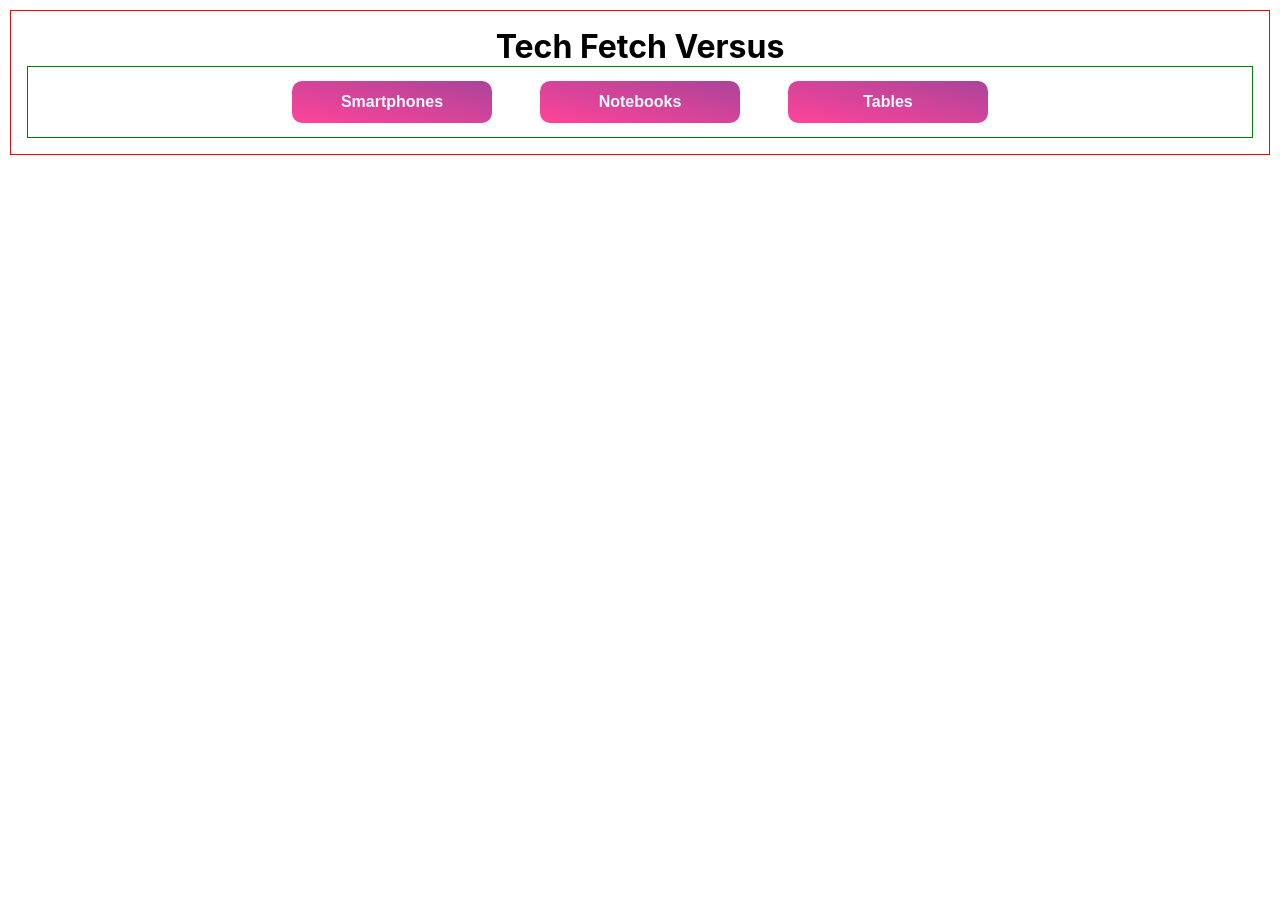
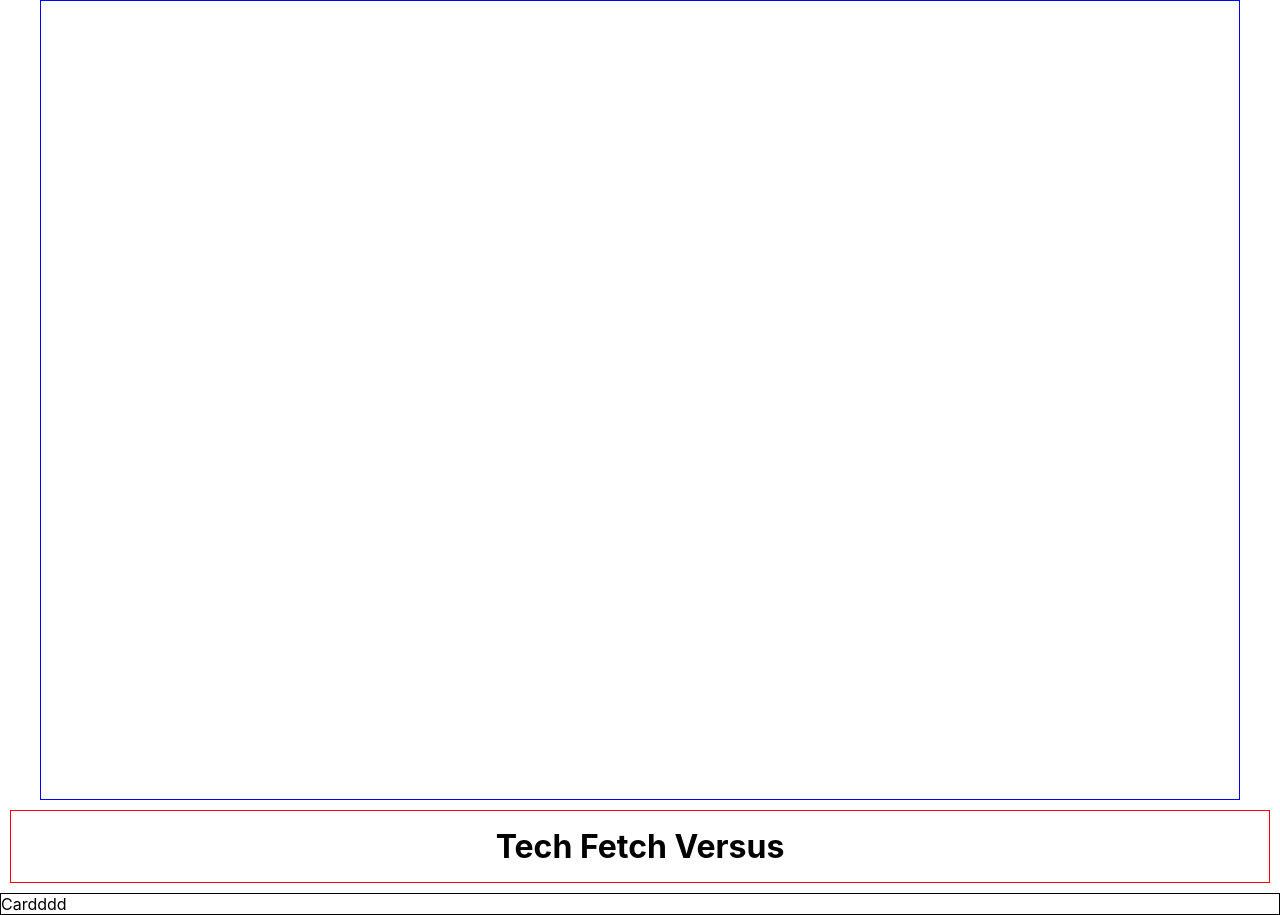
Before and after one commit to xStrato/fetch-tech-app, a React (Create React App) app: page / in a window 1280 px wide. Before the commit the page ends 800 px from the top, so only its background shows below. Built offline with nearby package versions, Linux system fonts and the light colour scheme.

Commit message:
fix: saving before big change in the components styles

```diff
--- a/src/Components/App.tsx
+++ b/src/Components/App.tsx
@@ -1,28 +1,52 @@
-import { stringify } from 'querystring';
 import React from 'react';
-import Header from './Header'
-import '../Styles/Header/Header.css'
+import '../Styles/App.css'
+import { ICard, IProps } from '../Interfaces'
+import { inspect } from 'util';
 
-interface IProps
-{
-  [props: string]: number | string //| {pessoa: string, idade: number}
-}
+// const [ativo, setAtivo] = React.useState(0)
 
 export default class App
 {
-  static Header(props: any): JSX.Element
+  //Responsible only for rendering the children
+  static Container(props?: any): JSX.Element
   {
-    const [ativo, setAtivo] = React.useState(0)
-
     return (
-      <div className="header-main-div">
-        <h1>Tech Fetch Versus</h1>
-        {props.children}
+      <div className="app-container">
       </div>
     )
   }
 
-  static Footer(props?: any): JSX.Element {
-    throw new Error('Method not implemented.');
+  static Header(props?: any): JSX.Element
+  {
+    return (
+      <div className="app-header">
+        <h1>Tech Fetch Versus</h1>
+      </div>
+    )
+  }
+
+  static Section({children: {type: Card}}: IProps<JSX.Element>): JSX.Element {
+
+    const [data, setData] = React.useState(0)
+
+    const cardProps: ICard = {
+      id: "200000",
+      name: "Lammar Hammer",
+      price: 2000,
+      description: "description",
+      pictures: [{title: "pictures", src: "http://www.google.com"}]
+    }
+
+    return (
+      <div className="app-section">
+        <Card card={cardProps} />
+      </div>
+    )
+  }
+
+  static Footer(props: any): JSX.Element {
+    return (
+      <div>Tsste</div>
+    )
   }
 }
--- a/src/Components/Header.tsx
+++ /dev/null
@@ -1,33 +0,0 @@
-import React from 'react'
-import '../Styles/Header/Header.css'
-
-export default class Header
-{
-  static Navbar(props?: any): JSX.Element
-  {
-    return (
-      <div className="navbar">
-        <Header.Button label="Smartphones" />
-        <Header.Button label="Notebooks" />
-        <Header.Button label="Tables" />
-      </div>
-    )
-  }
-
-  static Button({label}:{label: string}): JSX.Element
-  {
-    return(
-      <>
-        <button className="navbar-button">{label}</button>
-      </>
-    )
-  }
-}
-
-class Navbar
-{
-  static Button()
-  {
-
-  }
-}
--- /dev/null
+++ b/src/Components/Header/Header.tsx
@@ -0,0 +1,28 @@
+import React from 'react'
+import HeaderController from './HeaderController'
+import { IProps, IHeaderButton } from '../../Interfaces'
+
+import '../../Styles/App.css'
+
+export default class Header
+{
+  static Navbar(props?: IProps<any>): JSX.Element
+  {
+    return (
+      <div className="header-navbar">
+        <Header.Button event={HeaderController.onClick} label="Smartphones" />
+        <Header.Button event={HeaderController.onClick} label="Notebooks" />
+        <Header.Button event={HeaderController.onClick} label="Tablets" />
+      </div>
+    )
+  }
+
+  static Button({label, event}: IHeaderButton): JSX.Element
+  {
+    return(
+      <>
+        <button className="header-navbar-button" onClick={event} >{label}</button>
+      </>
+    )
+  }
+}
--- /dev/null
+++ b/src/Components/Header/HeaderController.ts
@@ -0,0 +1,29 @@
+import React from 'react'
+
+export default class HeaderController {
+
+  static onClick(event: React.MouseEvent<HTMLButtonElement, MouseEvent>): void {
+    try
+    {
+      const element: HTMLBaseElement = event.nativeEvent.target as HTMLBaseElement;
+      HeaderController.apiFetch(`https://ranekapi.origamid.dev/json/api/produto/${element.textContent?.slice(0, -1)}`)
+
+    } catch (error)
+    {
+      throw new Error(error)
+    }
+  }
+
+  static async apiFetch(url: string): Promise<void> {
+    try
+    {
+      const responde = await fetch(url)
+      const data = await responde.json()
+
+      console.log(data);
+    } catch (error)
+    {
+      throw new Error(error.message)
+    }
+  }
+}
--- /dev/null
+++ b/src/Components/Section/Section.tsx
@@ -0,0 +1,17 @@
+import React from 'react'
+import { ICard, IProps } from '../../Interfaces'
+import '../../Styles/App.css'
+
+export default class Section
+{
+  static Card(props?: any): JSX.Element
+  {
+    const {id, name, price, description, pictures}: ICard = props.card
+
+    return (
+      <>
+      Cardddd
+      </>
+    )
+  }
+}
--- /dev/null
+++ b/src/Interfaces.ts
@@ -0,0 +1,35 @@
+export interface IProps<T>
+{
+  [props: string]: T
+}
+
+export interface ICardPicture
+{
+  title: string
+  src: string
+}
+
+export interface ICard
+{
+  id: string
+  name: string
+  price: number
+  description: string
+  pictures: Array<ICardPicture>
+}
+
+export interface IHeaderButton
+{
+  label: string
+  event: ((event: React.MouseEvent<HTMLButtonElement, MouseEvent>) => void)
+}
+
+export interface IFetchResult
+{
+
+}
+
+export interface ISectionProps
+{
+  children: JSX.Element
+}
--- a/src/Styles/Header/Header.css
+++ b/src/Styles/App.css
@@ -1,4 +1,12 @@
-.header-main-div
+.app-container
+{
+  height: 100vh;
+  max-width: 1200px;
+  margin: auto;
+  border: 1px solid blue;
+}
+
+.app-header
 {
   display: block;
   padding: 1rem;
@@ -7,7 +15,7 @@
   margin: 10px;
 }
 
-.navbar
+.header-navbar
 {
   display: flex;
   flex-wrap: wrap;
@@ -16,7 +24,7 @@
   border: 1px solid green;
 }
 
-.navbar-button
+.header-navbar-button
 {
   font-size: 1rem;
   font-weight: bold;
@@ -29,3 +37,7 @@
   border-radius: 10px;
   outline: none;
 }
+.app-section
+{
+  border: 1px solid black;
+}
--- a/src/index.tsx
+++ b/src/index.tsx
@@ -1,17 +1,29 @@
 import React from 'react';
 import ReactDOM from 'react-dom';
-import './index.css';
+import './Styles/index.css';
 
 import App from './Components/App';
-import Header from './Components/Header';
+import Header from './Components/Header/Header';
+import Section from './Components/Section/Section'
 
 ReactDOM.render(
   <React.StrictMode>
 
-    <App.Header>
-      <Header.Navbar/>
-    </App.Header>
+    <App.Container
 
+    header={<App.Header/>}
+    section={<App.Section />}
+    footer={<App.Footer />}
+
+    />
+
+    <App.Header navbar={<Header.Navbar />}/>
+
+
+      <App.Section>
+        <Section.Card />
+      </App.Section>
   </React.StrictMode>,
   document.getElementById('root')
 );
+const obj = {id:"", name:"", price:200, description:"", pictures:[]}
```
Also changed, not shown: src/Styles/index.css (renamed from src/index.css).
